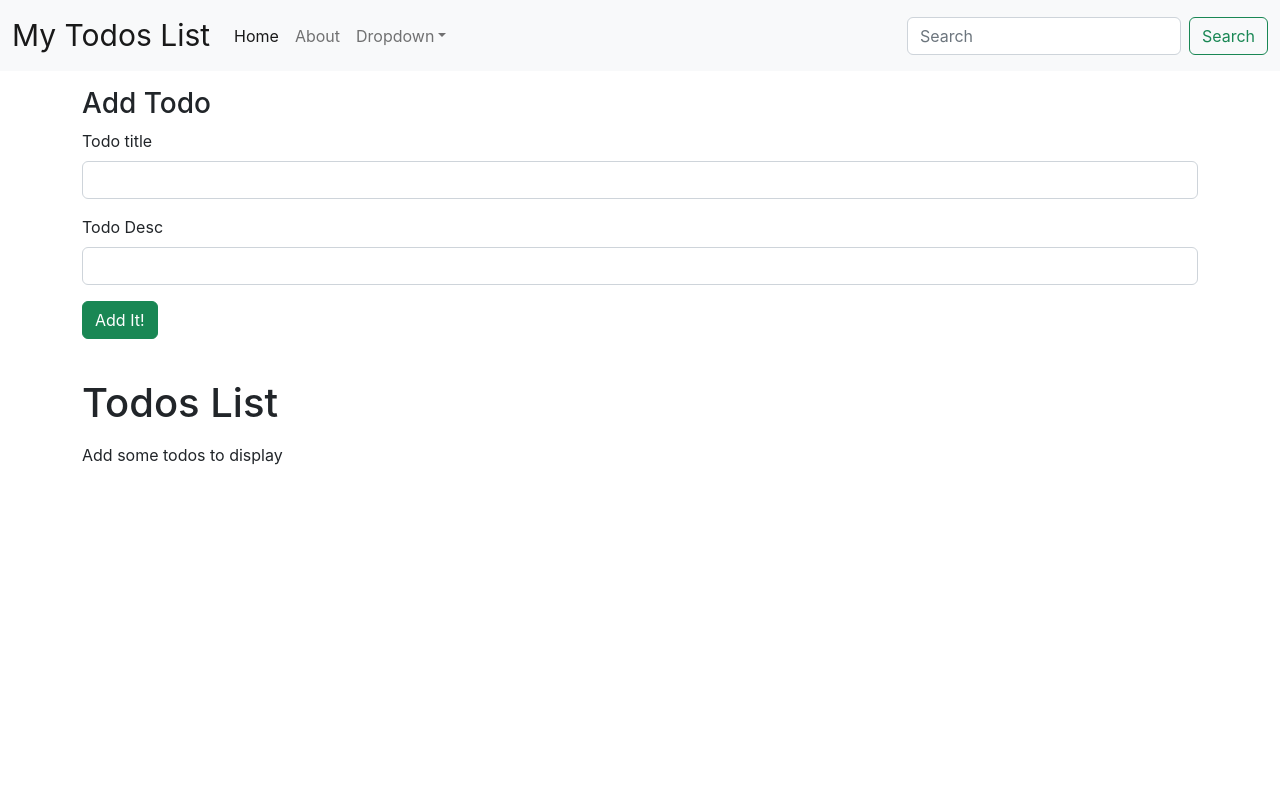
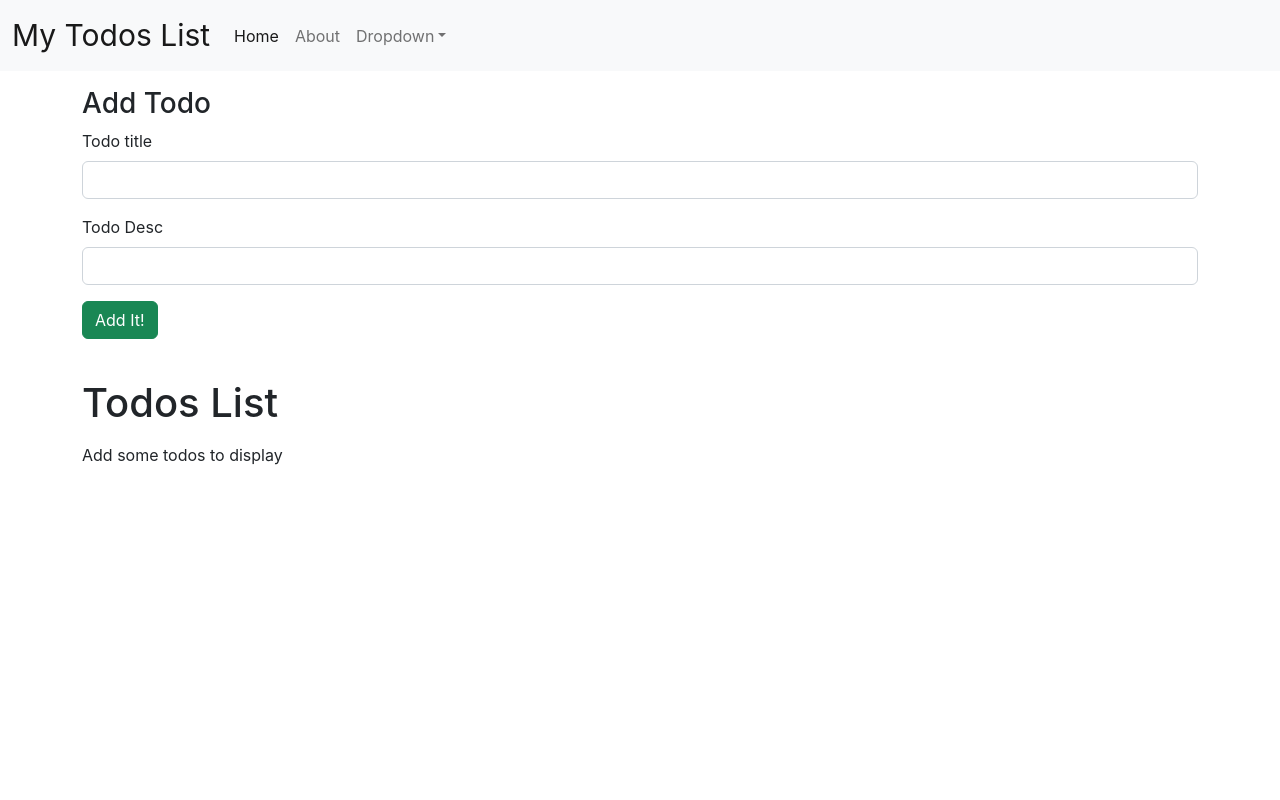
Before and after one commit to codder73/Todo-s-List, a React (Create React App) app: page / in a window 1280 px wide. Shown: the top 800 px of the page. Built offline with nearby package versions, Linux system fonts and the light colour scheme.

Commit message:
Header commit

```diff
--- a/src/MyComponents/Header.js
+++ b/src/MyComponents/Header.js
@@ -32,10 +32,10 @@ export default function header(props) {
 
         </ul>
         {/* If else in java script */}
-        { props.searchBar? <form className="d-flex" role="search">
+        {/* { props.searchBar? <form className="d-flex" role="search">
           <input className="form-control me-2" type="search" placeholder="Search" aria-label="Search"/>
           <button className="btn btn-outline-success" type="submit">Search</button>
-        </form>: "no search bar"}
+        </form>: "no search bar"} */}
       </div>
     </div>
   </nav>
```
Also changed, not shown: src/MyComponents/Header.css (added).
